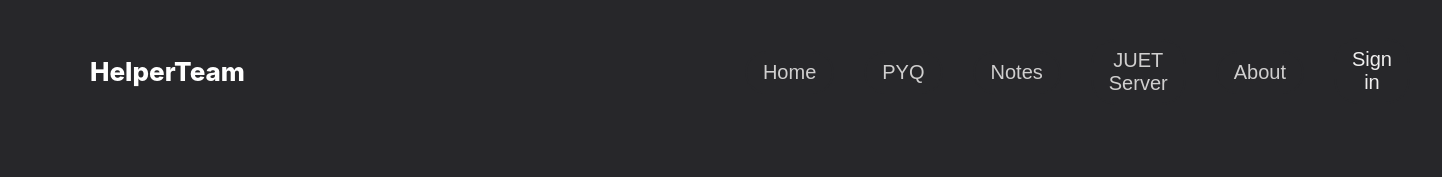
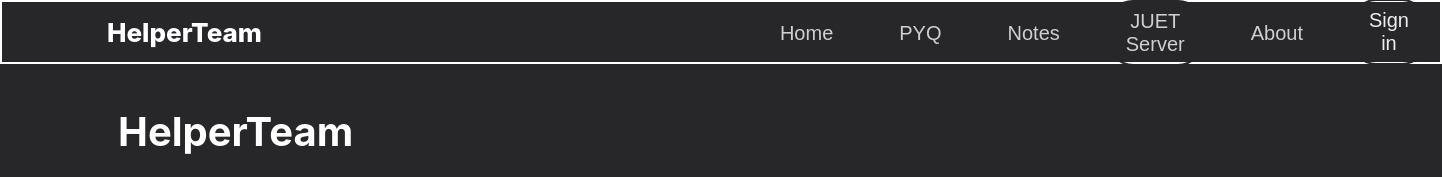
Before and after one commit to Indranil102/Helper_Team, a React (Create React App) app: page / in a window 1280 px wide. Shown: the top 177 px of the page, 1442 px wide, since content can reach past the window. Built offline with nearby package versions, Linux system fonts and the light colour scheme; a web font is replaced by a local one.

Commit message:
update navbar

```diff
--- a/src/Pages/home/HomePage.css
+++ b/src/Pages/home/HomePage.css
@@ -1,6 +1,6 @@
-.navbar {
+.Navbar {
     background-color: rgb(39, 39, 42);
-    width: 80%;
+    width: 110%;
     height: 60px;
     margin: 0 auto;
     display: flex;
@@ -9,7 +9,8 @@
 
     padding: 0 15px;
     transition: width 0.3s ease-in-out;
-    border: 1px solid white;
+    border: 2px solid white;
+
 }
 
 
@@ -18,6 +19,7 @@
     display: flex;
     align-items: center;
     border: #ffffff;
+
     max-width: 100%;
     list-style-type: none;
 
```
